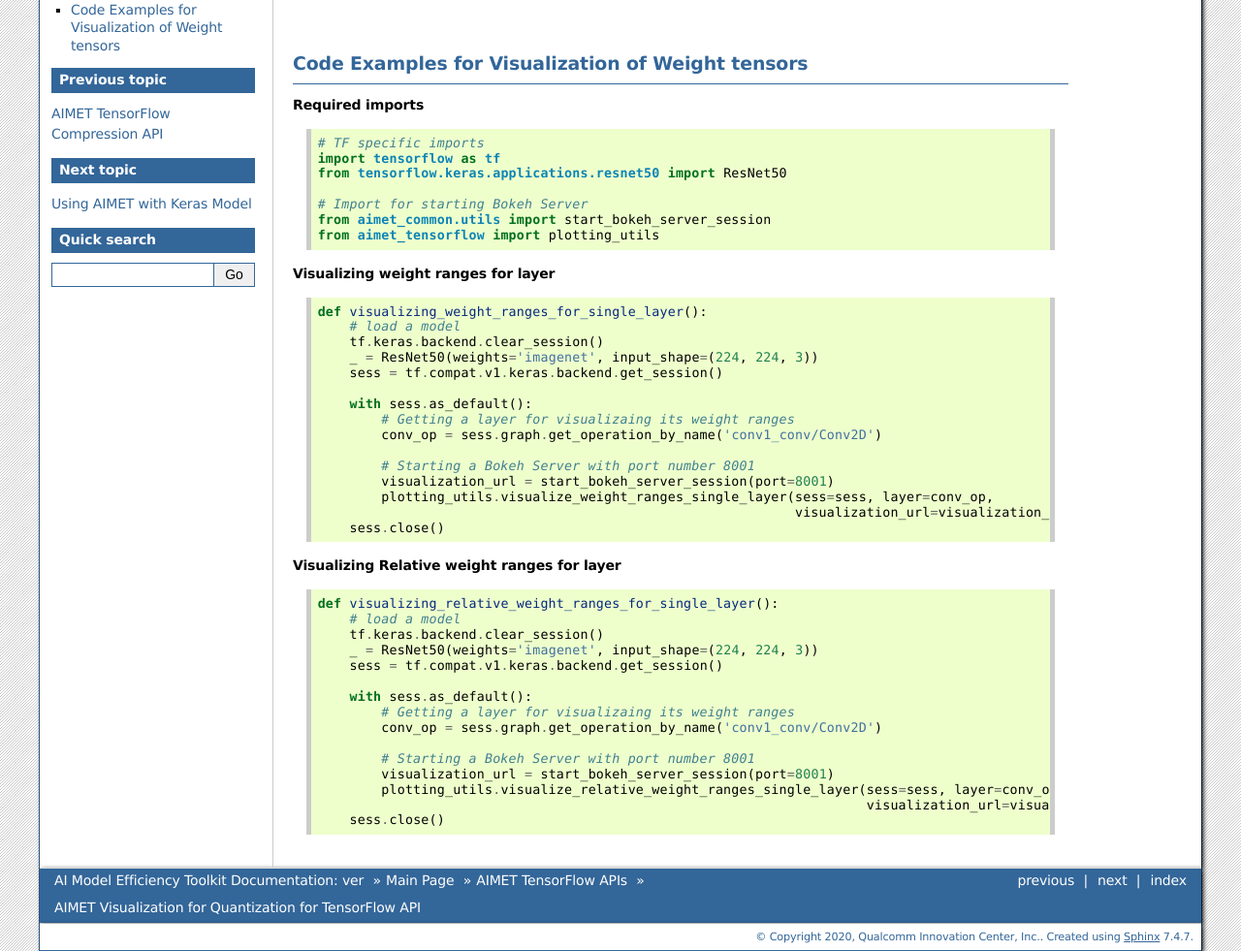
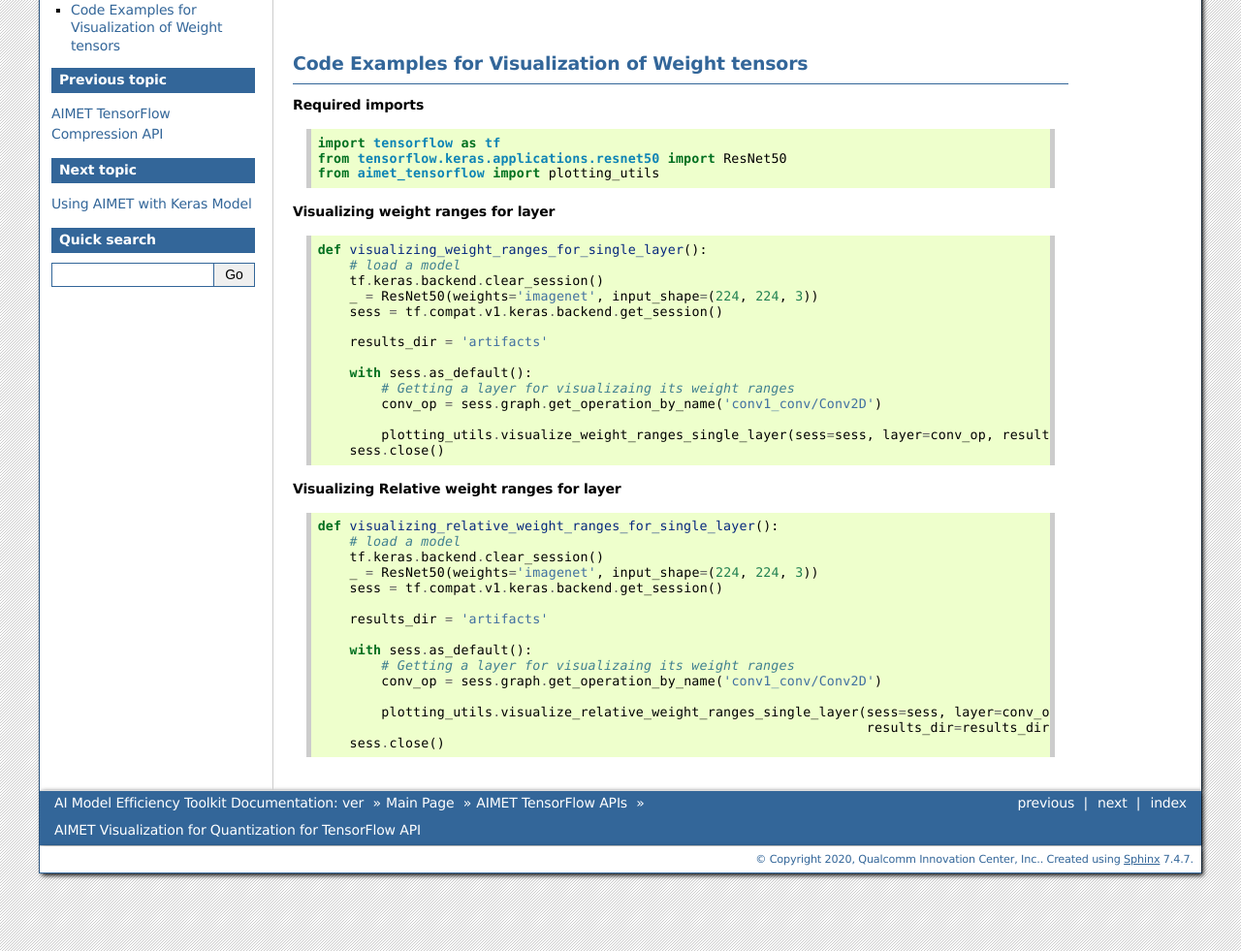
Before and after one commit to quic/aimet, a Sphinx documentation site: the page built from Docs/api_docs/tensorflow_visualization_quantization.rst, in a window 1280 px wide, cut to the strip 420-1401 px from the top of the page. Shown: the whole strip at 97% size. Built offline with Sphinx 7.4.7, drawn with Linux system fonts in a browser that asks for light colours.

Commit message:
Use save for bokeh plots
Signed-off-by: Harshita Mangal <quic_mangal@quicinc.com>

```diff
--- a/Docs/api_docs/tensorflow_visualization_quantization.rst
+++ b/Docs/api_docs/tensorflow_visualization_quantization.rst
@@ -21,7 +21,7 @@ Code Examples for Visualization of Weight tensors
 
 .. literalinclude:: ../tf_code_examples/visualization.py
     :language: python
-    :lines: 39-45
+    :lines: 40-42
 
 **Visualizing weight ranges for layer**
 
--- a/Docs/tf_code_examples/visualization.py
+++ b/Docs/tf_code_examples/visualization.py
@@ -3,7 +3,7 @@
 # =============================================================================
 #  @@-COPYRIGHT-START-@@
 #
-#  Copyright (c) 2019, Qualcomm Innovation Center, Inc. All rights reserved.
+#  Copyright (c) 2019-2021, Qualcomm Innovation Center, Inc. All rights reserved.
 #
 #  Redistribution and use in source and binary forms, with or without
 #  modification, are permitted provided that the following conditions are met:
@@ -39,9 +39,6 @@
 # TF specific imports
 import tensorflow as tf
 from tensorflow.keras.applications.resnet50 import ResNet50
-
-# Import for starting Bokeh Server
-from aimet_common.utils import start_bokeh_server_session
 from aimet_tensorflow import plotting_utils
 
 
@@ -51,14 +48,13 @@ def visualizing_weight_ranges_for_single_layer():
     _ = ResNet50(weights='imagenet', input_shape=(224, 224, 3))
     sess = tf.compat.v1.keras.backend.get_session()
 
+    results_dir = 'artifacts'
+
     with sess.as_default():
         # Getting a layer for visualizaing its weight ranges
         conv_op = sess.graph.get_operation_by_name('conv1_conv/Conv2D')
 
-        # Starting a Bokeh Server with port number 8001
-        visualization_url = start_bokeh_server_session(port=8001)
-        plotting_utils.visualize_weight_ranges_single_layer(sess=sess, layer=conv_op,
-                                                            visualization_url=visualization_url)
+        plotting_utils.visualize_weight_ranges_single_layer(sess=sess, layer=conv_op, results_dir=results_dir)
     sess.close()
 
 
@@ -68,12 +64,12 @@ def visualizing_relative_weight_ranges_for_single_layer():
     _ = ResNet50(weights='imagenet', input_shape=(224, 224, 3))
     sess = tf.compat.v1.keras.backend.get_session()
 
+    results_dir = 'artifacts'
+
     with sess.as_default():
         # Getting a layer for visualizaing its weight ranges
         conv_op = sess.graph.get_operation_by_name('conv1_conv/Conv2D')
 
-        # Starting a Bokeh Server with port number 8001
-        visualization_url = start_bokeh_server_session(port=8001)
         plotting_utils.visualize_relative_weight_ranges_single_layer(sess=sess, layer=conv_op,
-                                                                     visualization_url=visualization_url)
+                                                                     results_dir=results_dir)
     sess.close()
```
Also changed, not shown: 2 other files.
